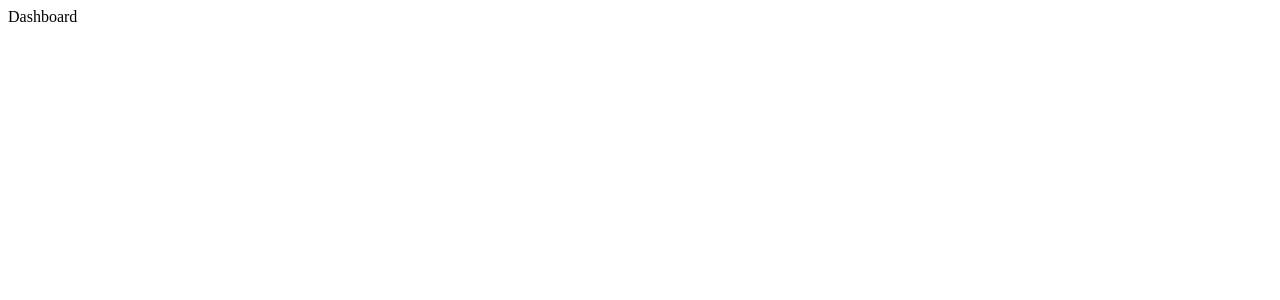
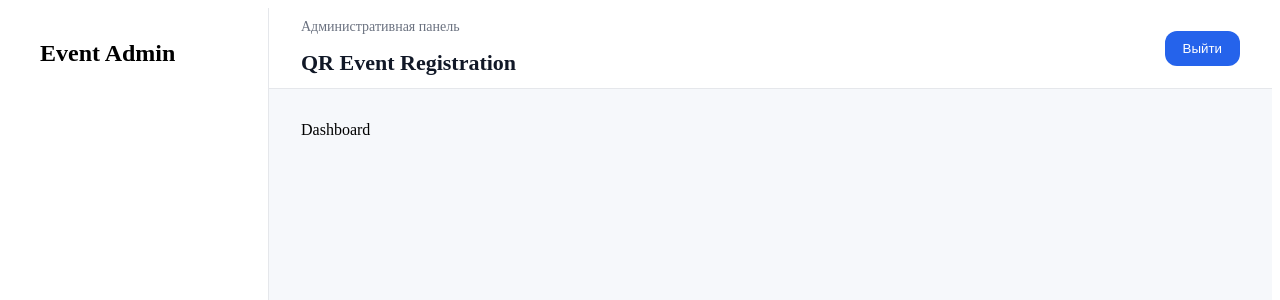
Before and after one commit to event-registration-team/qr-frontend, a React (Vite) app: page /dashboard in a window 1280 px wide. Shown: the top 300 px of the page. Built offline with nearby package versions, Linux system fonts and the light colour scheme.

Commit message:
add admin layout

```diff
--- /dev/null
+++ b/src/components/Header/Header.css
@@ -0,0 +1,47 @@
+.header {
+
+  height: 80px;
+
+  padding: 0 32px;
+
+  display: flex;
+
+  align-items: center;
+
+  justify-content: space-between;
+
+  background: #ffffff;
+
+  border-bottom: 1px solid #e5e7eb;
+
+}
+
+.header__subtitle {
+
+  font-size: 14px;
+
+  color: #6b7280;
+
+}
+
+.header__title {
+
+  font-size: 22px;
+
+  color: #111827;
+
+}
+
+.header__logout {
+
+  padding: 10px 18px;
+
+  border: none;
+
+  border-radius: 12px;
+
+  background: #2563eb;
+
+  color: #ffffff;
+
+}
--- /dev/null
+++ b/src/components/Header/Header.tsx
@@ -0,0 +1,16 @@
+import './Header.css';
+
+export function Header() {
+  return (
+    <header className="header">
+      <div>
+        <p className="header__subtitle">Административная панель</p>
+        <h1 className="header__title">QR Event Registration</h1>
+      </div>
+
+      <button type="button" className="header__logout">
+        Выйти
+      </button>
+    </header>
+  );
+}
--- /dev/null
+++ b/src/components/Sidebar/Sidebar.css
@@ -0,0 +1,19 @@
+.sidebar {
+
+  width: 260px;
+
+  background: #ffffff;
+
+  border-right: 1px solid #e5e7eb;
+
+}
+
+.sidebar__logo {
+
+  padding: 32px;
+
+  font-size: 24px;
+
+  font-weight: 700;
+
+}
--- /dev/null
+++ b/src/components/Sidebar/Sidebar.tsx
@@ -0,0 +1,9 @@
+import './Sidebar.css';
+
+export function Sidebar() {
+  return (
+    <aside className="sidebar">
+      <div className="sidebar__logo">Event Admin</div>
+    </aside>
+  );
+}
--- /dev/null
+++ b/src/layouts/AdminLayout/AdminLayout.css
@@ -0,0 +1,33 @@
+.admin-layout {
+  min-height: 100vh;
+
+  display: flex;
+
+  background: #f6f8fb;
+}
+
+.admin-layout__content {
+  flex: 1;
+
+  display: flex;
+
+  flex-direction: column;
+}
+
+.admin-layout__main {
+  flex: 1;
+
+  padding: 32px;
+}
+
+@media (max-width: 768px) {
+
+  .admin-layout {
+    flex-direction: column;
+  }
+
+  .admin-layout__main {
+    padding: 20px;
+  }
+
+}
--- /dev/null
+++ b/src/layouts/AdminLayout/AdminLayout.tsx
@@ -0,0 +1,24 @@
+import { Outlet } from 'react-router-dom';
+
+import { Header } from '../../components/Header/Header';
+import { Sidebar } from '../../components/Sidebar/Sidebar';
+
+import './AdminLayout.css';
+
+function AdminLayout() {
+  return (
+    <div className="admin-layout">
+      <Sidebar />
+
+      <div className="admin-layout__content">
+        <Header />
+
+        <main className="admin-layout__main">
+          <Outlet />
+        </main>
+      </div>
+    </div>
+  );
+}
+
+export default AdminLayout;
```
Also changed, not shown: src/router/router.tsx (+20 -2 lines).
